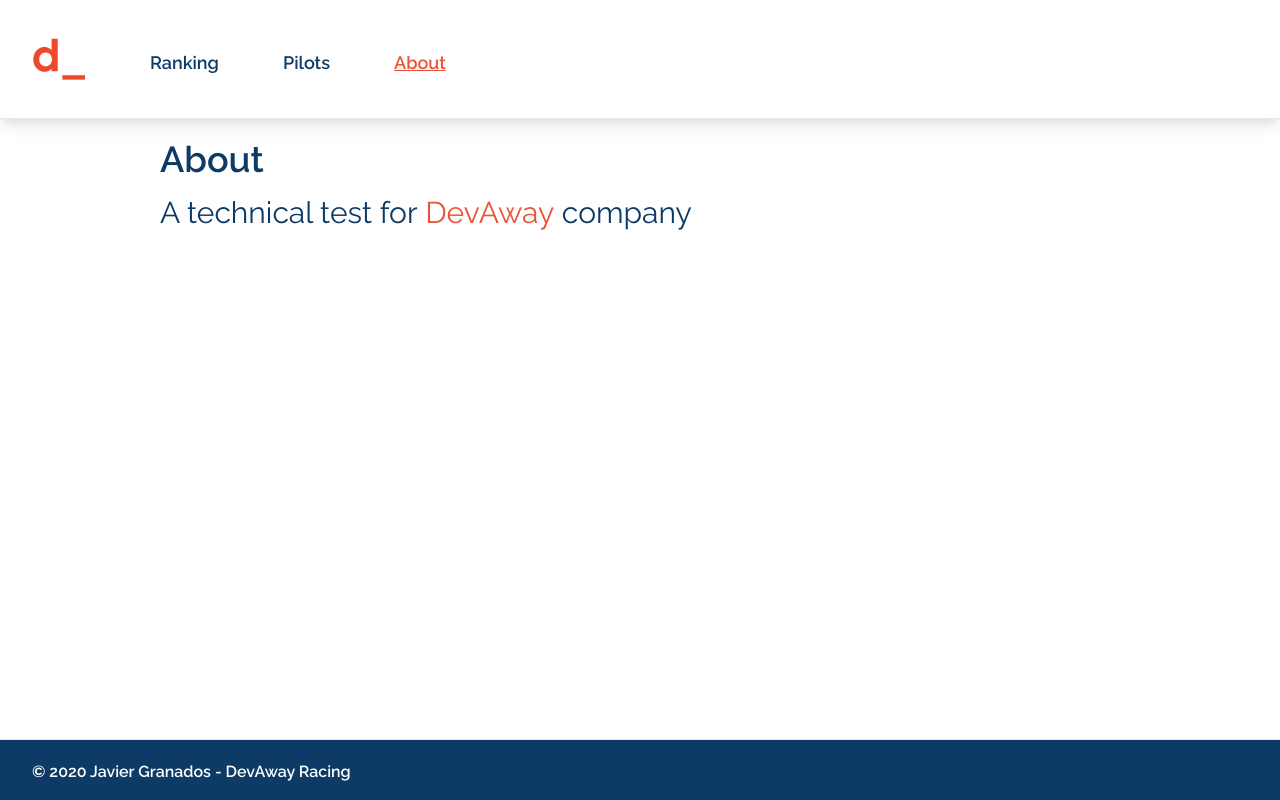
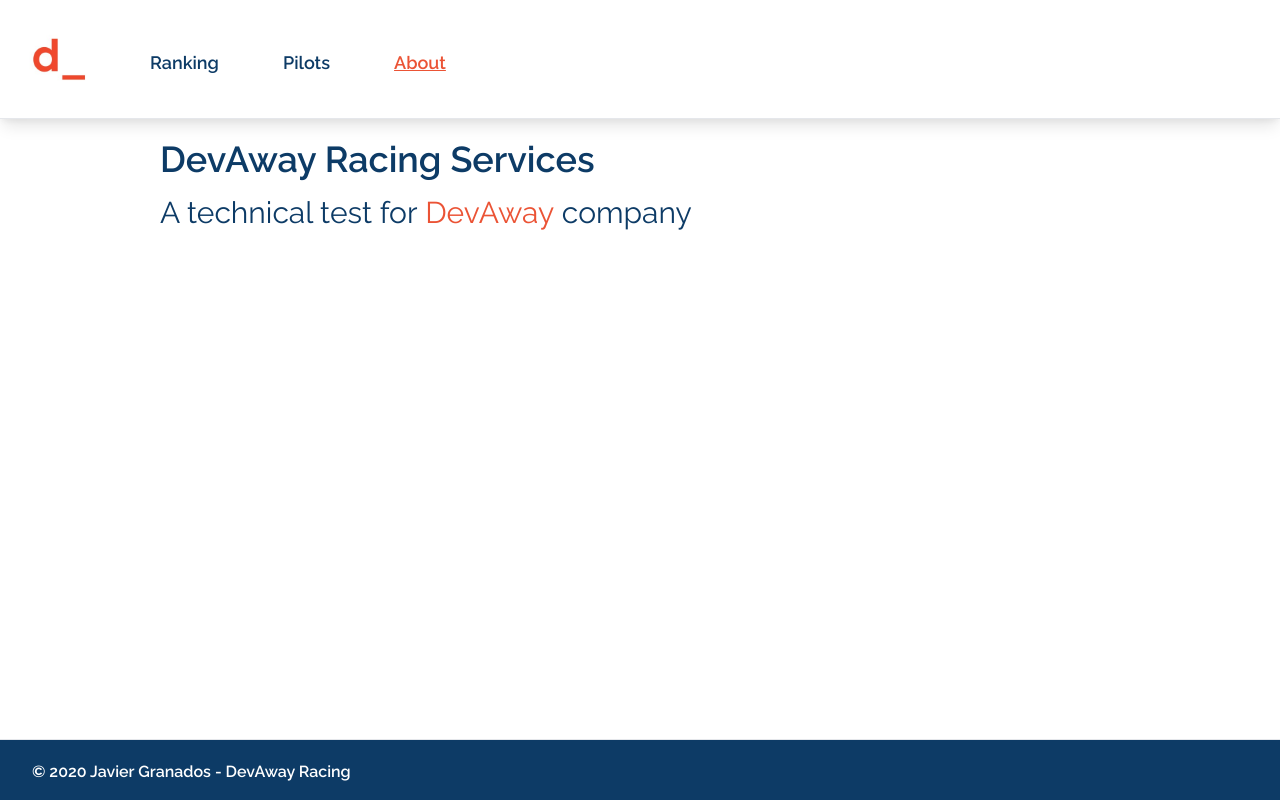
Before and after one commit to javiergranados/devaway-racing-services, a Next.js app: page /about in a window 1280 px wide. Built offline with nearby package versions, Linux system fonts and the light colour scheme.

Commit message:
Change about page title

```diff
--- a/pages/about.js
+++ b/pages/about.js
@@ -1,7 +1,7 @@
 function AboutPage() {
   return (
     <div className="text-indigoDye">
-      <h1 className="pb-4 text-4xl text-center font-semi lg:text-left">About</h1>
+      <h1 className="pb-4 text-4xl text-center font-semi lg:text-left">DevAway Racing Services</h1>
       <p className="text-3xl">
         A technical test for&nbsp;
         <a
```
